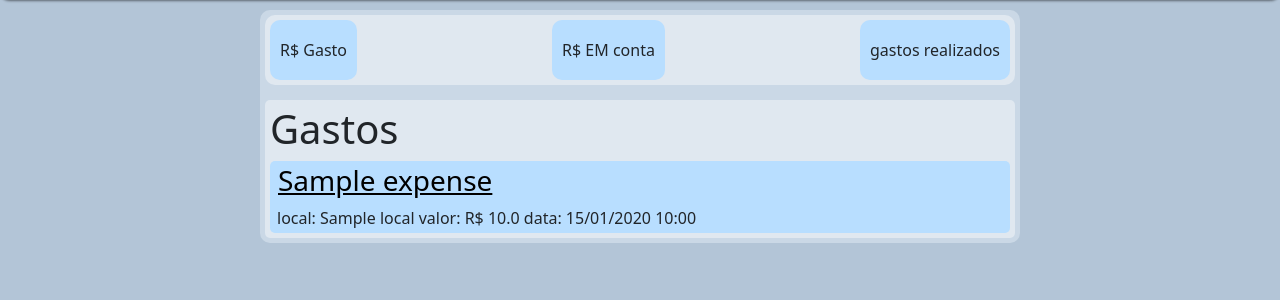
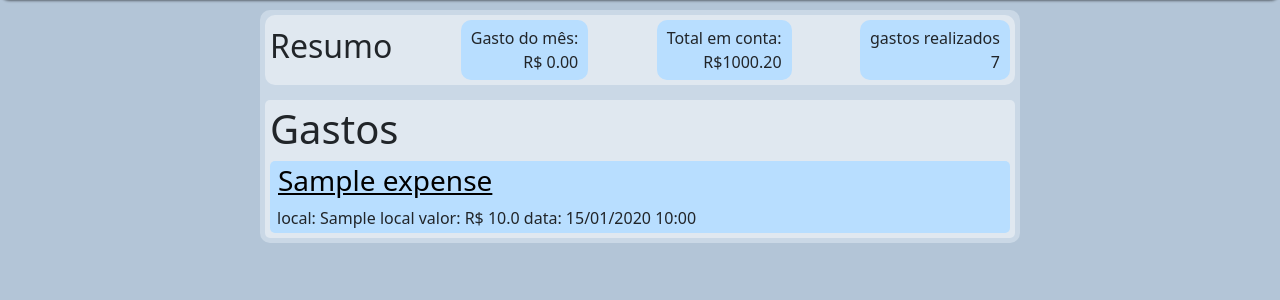
Before and after one commit to felipe-fjs/registro_de_gastos, a Flask app: page / in a window 1280 px wide. Shown: the part 56-356 px from the top of the page. Run offline with Flask 3, Linux system fonts and the light colour scheme; a user stored in the database is signed in; tables that the repository leaves empty hold one stand-in row (values such as "Sample post"); parts of the project's set-up code (start-up, migrations or seed data) failed here and were passed over; some libraries are stand-ins or nearby versions.

Commit message:
Update home.html
adicionando month-sum (total gasto no mês) e empacotando títulos e valores de cada card

```diff
--- a/app/templates/expenses/home.html
+++ b/app/templates/expenses/home.html
@@ -10,9 +10,19 @@
         {% if expenses %}
             <section class="expenses-section">
                 <section class="expenses-summary-section">
-                    <span class="total-spent-card">R$ Gasto</span>
-                    <span class="balance-card">R$ EM conta</span>
-                    <span class="expenses-count-card">gastos realizados</span>
+                    <h2>Resumo</h2>
+                    <span class="total-spent-card">
+                        <span class="total-spent-title">Gasto do mês:</span>
+                        <span class="total-spent-amount">R$ {{ month_sum }} </span>
+                    </span>
+                    <span class="balance-card">
+                        <span class="balance-title">Total em conta: </span>
+                        <span class="balance-amount">R$1000.20</span>
+                    </span>
+                    <span class="expenses-count-card">
+                        <span class="expenses-count-title">gastos realizados</span>
+                        <span class="expenses-count-quant">7</span>
+                    </span>
                 </section>
                 <section class="expenses-card-section">
                     <h1>Gastos</h1>
```
